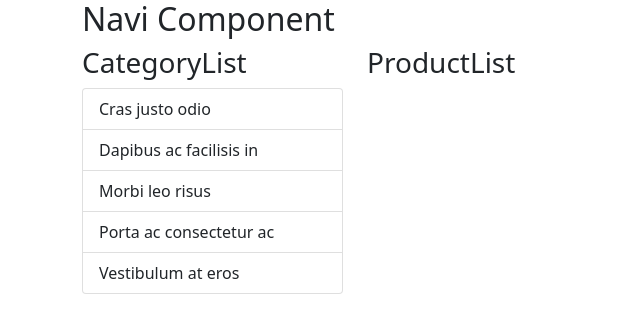
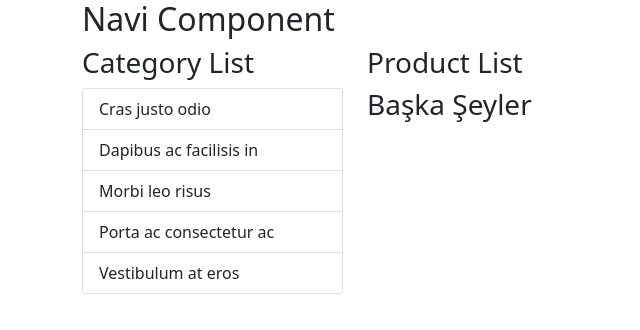
Before and after one commit to kadiraydn0/react-intro-app, a React (Create React App) app: page / in a window 1280 px wide. Shown: the top 330 px of the page, without its empty margins (0-640 px from the left). Built offline with nearby package versions, Linux system fonts and the light colour scheme.

Commit message:
work on the props

```diff
--- a/src/App.js
+++ b/src/App.js
@@ -5,6 +5,8 @@ import Navi from "./Navi";
 import ProductList from "./ProductList";
 
 function App() {
+  let productInfo = { title: "Product List", bisey: "Başka Şeyler" };
+  let categoryInfo = { title: "Category List" };
   return (
     <div>
       <Container>
@@ -13,10 +15,10 @@ function App() {
         </Row>
         <Row>
           <Col xs="3">
-            <CategoryList />
+            <CategoryList info={categoryInfo} />
           </Col>
           <Col xs="9">
-            <ProductList />
+            <ProductList info={productInfo} />
           </Col>
         </Row>
       </Container>
--- a/src/CategoryList.js
+++ b/src/CategoryList.js
@@ -5,7 +5,7 @@ export default class CategoryList extends Component {
   render() {
     return (
       <div>
-        <h3>CategoryList</h3>
+        <h3>{this.props.info.title}</h3>
         <ListGroup>
           <ListGroupItem>Cras justo odio</ListGroupItem>
           <ListGroupItem>Dapibus ac facilisis in</ListGroupItem>
--- a/src/ProductList.js
+++ b/src/ProductList.js
@@ -1,11 +1,12 @@
-import React, { Component } from 'react'
+import React, { Component } from "react";
 
 export default class ProductList extends Component {
   render() {
     return (
       <div>
-          <h3>ProductList</h3>
+        <h3>{this.props.info.title}</h3>
+        <h3>{this.props.info.bisey}</h3>
       </div>
-    )
+    );
   }
 }
```
